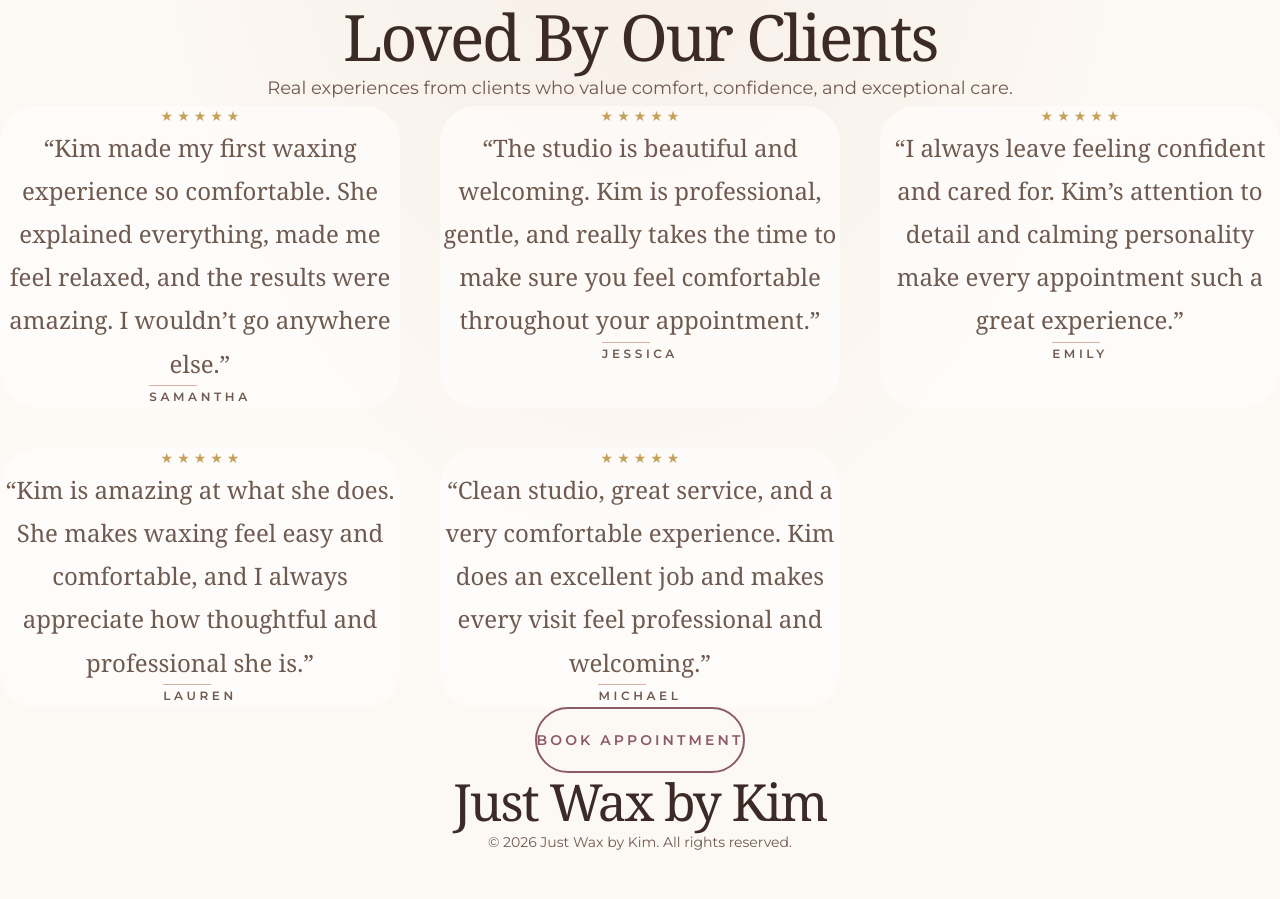
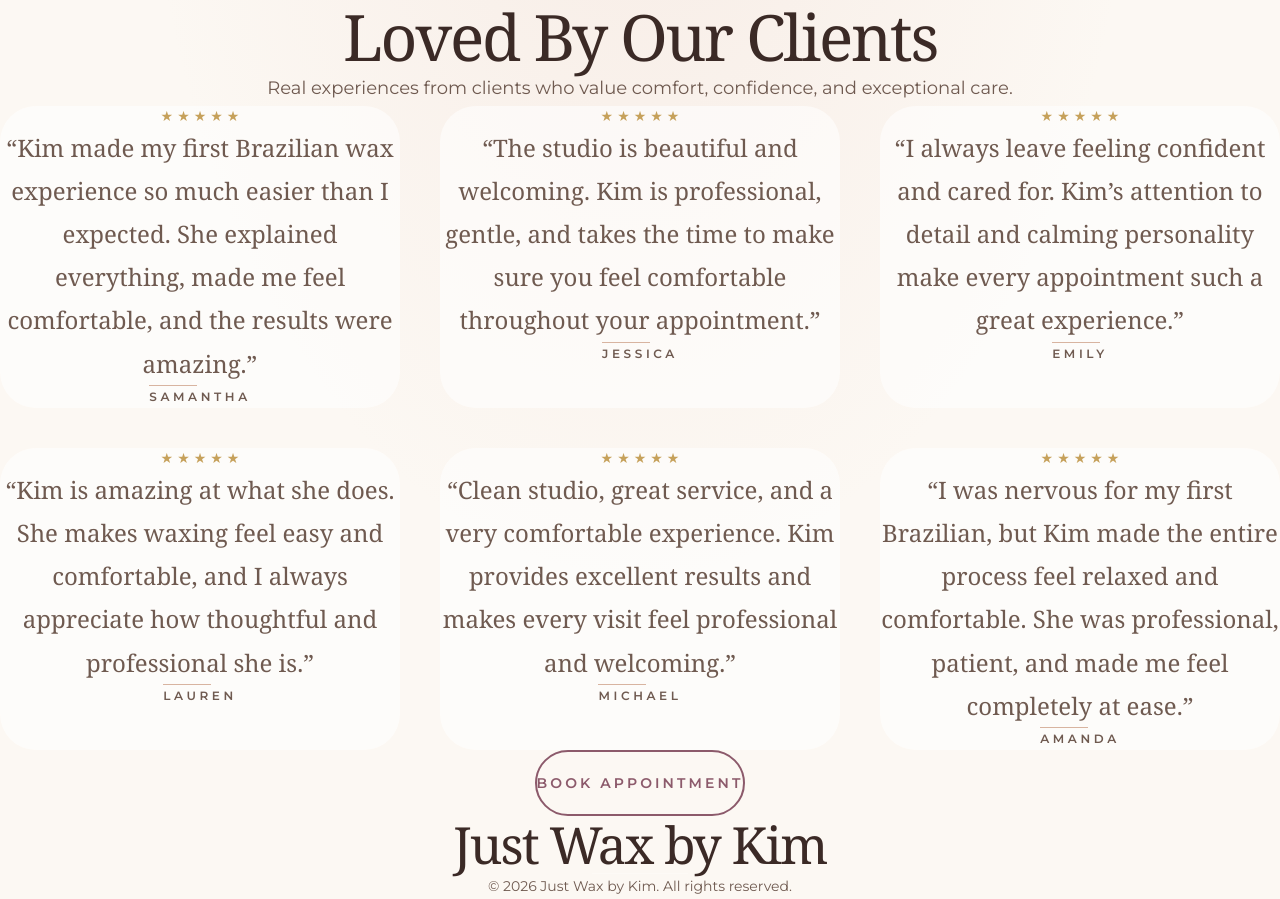
Before and after one commit to kevin-phan-25/just-wax-by-kim, a Next.js app: page /testimonials in a window 1280 px wide. Shown: the part 240-1139 px from the top of the page. Before the commit the page ends 1096 px from the top, so only its background shows below. Built offline with nearby package versions, Linux system fonts and the light colour scheme; a web font is replaced by a local one.

Commit message:
Update testimonials.data.ts

```diff
--- a/features/testimonials/testimonials.data.ts
+++ b/features/testimonials/testimonials.data.ts
@@ -7,9 +7,9 @@
  * Natural client testimonial content.
  *
  * Updates:
+ * • Added Brazilian experience testimonial
  * • More authentic client voice
- * • Less promotional wording
- * • More emotional connection
+ * • Focused on comfort and trust
  * • Matches luxury boutique brand tone
  * ---
  */
@@ -27,7 +27,7 @@ export const testimonials: Testimonial[] = [
   name: "Samantha",
 
   quote:
-    "Kim made my first waxing experience so comfortable. She explained everything, made me feel relaxed, and the results were amazing. I wouldn’t go anywhere else.",
+    "Kim made my first Brazilian wax experience so much easier than I expected. She explained everything, made me feel comfortable, and the results were amazing.",
 
   rating: 5,
 },
@@ -39,7 +39,7 @@ export const testimonials: Testimonial[] = [
   name: "Jessica",
 
   quote:
-    "The studio is beautiful and welcoming. Kim is professional, gentle, and really takes the time to make sure you feel comfortable throughout your appointment.",
+    "The studio is beautiful and welcoming. Kim is professional, gentle, and takes the time to make sure you feel comfortable throughout your appointment.",
 
   rating: 5,
 },
@@ -75,7 +75,19 @@ export const testimonials: Testimonial[] = [
   name: "Michael",
 
   quote:
-    "Clean studio, great service, and a very comfortable experience. Kim does an excellent job and makes every visit feel professional and welcoming.",
+    "Clean studio, great service, and a very comfortable experience. Kim provides excellent results and makes every visit feel professional and welcoming.",
+
+  rating: 5,
+},
+
+
+{
+  id: "6",
+
+  name: "Amanda",
+
+  quote:
+    "I was nervous for my first Brazilian, but Kim made the entire process feel relaxed and comfortable. She was professional, patient, and made me feel completely at ease.",
 
   rating: 5,
 },
```
